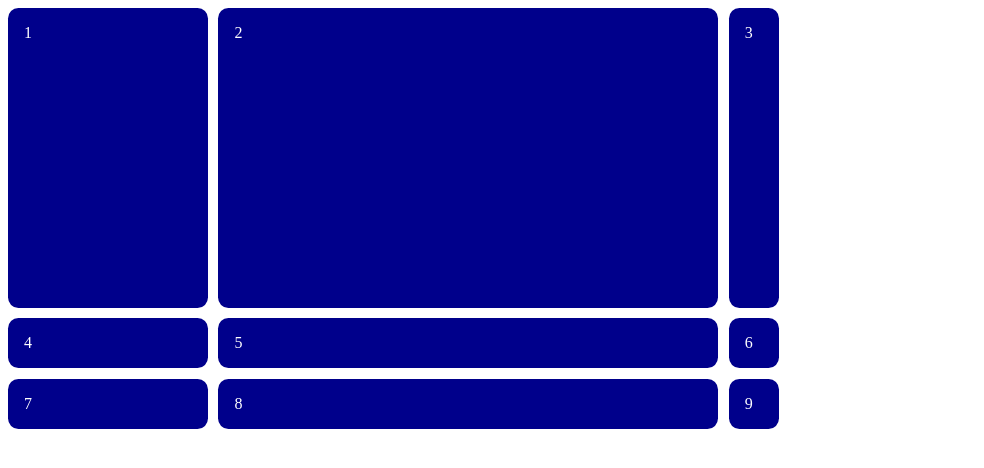
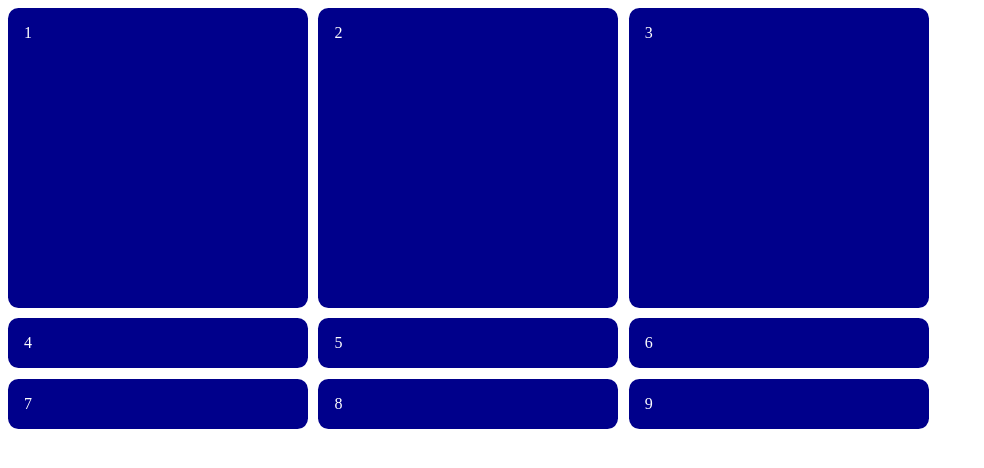
Before and after one commit to vvaxcoder/css_grid, a plain HTML site: page index_m_p.html in a window 1280 px wide. Shown: the whole page, without its empty margins (0-984 px from the left). Drawn offline with Linux system fonts and the light colour scheme.

```diff
--- a/style_m_p.css
+++ b/style_m_p.css
@@ -8,7 +8,7 @@
 
   /* св-ва на уровне контенера */
   /* 3 колонки, 200px 500px 50px */
-  grid-template-columns: 200px 500px 50px;
+  grid-template-columns: repeat(3, 300px);
 
   /* для рядов мы работаем с высотой */
   /* если не задавать остальные */
```
